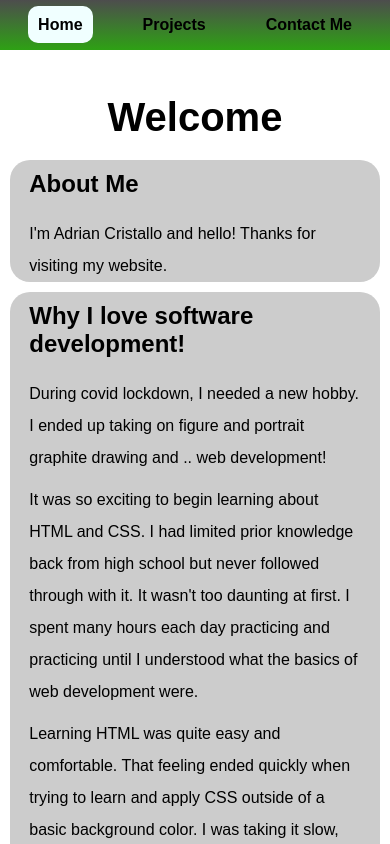
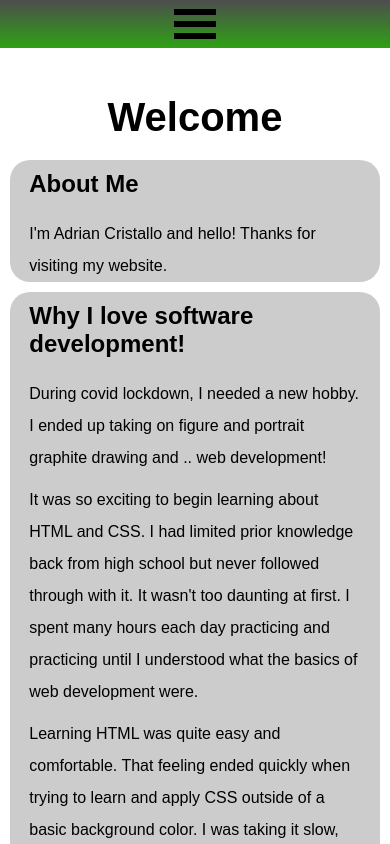
Before and after one commit to haheha24/portfolio, a React (Create React App) app: page / in a window 390 px wide. Shown: the top 844 px of the page. Built offline with nearby package versions, Linux system fonts and the light colour scheme.

Commit message:
Created a responsive navbar. Utilised useRefs and useEffect to help create an eventlistener that drops down the menu at 860px width. useMediaQuery needs refactoring as it seems messy and unoptimised, as well as not necesarilly a hook like component

```diff
--- a/src/components/header/nav/Navbar.tsx
+++ b/src/components/header/nav/Navbar.tsx
@@ -1,12 +1,48 @@
 import "./navbar.css";
+import useMediaQuery from "../../hooks/useMediaQuery";
+import { useEffect, useRef } from "react";
 import { NavLink } from "react-router-dom";
+import { GiHamburgerMenu } from "react-icons/gi";
 
 const Navbar = () => {
+  const navMediaQuery = useMediaQuery().width;
+  const navDivRef = useRef<HTMLDivElement>(null);
+  const navBurgerRef = useRef<HTMLDivElement>(null);
+
+  useEffect(() => {
+    let newDivRef = navDivRef;
+    let newBurgerRef = navBurgerRef;
+    if (navMediaQuery <= 860 && newDivRef !== null) {
+      newBurgerRef.current?.addEventListener("click", () => {
+        newDivRef.current?.classList.toggle("displayBlock");
+        return () => newDivRef.current?.classList.toggle("displayBlock");
+      });
+      return () =>
+        newBurgerRef.current?.addEventListener("click", () => {
+          newDivRef.current?.classList.toggle("displayBlock");
+          return () => newDivRef.current?.classList.toggle("displayBlock");
+        });
+    }
+  }, [navMediaQuery]);
+
   return (
     <nav id="navbar" className="navbar-background">
-      <ul className="nav-ul nav-left nav-center">
+      <ul className="nav-ul nav-center">
+        <div id="nav-div" ref={navBurgerRef}>
+          <GiHamburgerMenu
+            className="navbar-burger"
+            style={{ width: "5em", height: "3em" }}
+          />
+        </div>
+        <div className="nav-flex-left nav-center" ref={navDivRef}>
           <li className="nav-li">
-          <NavLink to="/" id="home" className="nav-link" activeClassName="nav-linkActive" exact={true}>
+            <NavLink
+              to="/"
+              id="home"
+              className="nav-link"
+              activeClassName="nav-linkActive"
+              exact={true}
+            >
               Home
             </NavLink>
           </li>
@@ -30,6 +66,7 @@ const Navbar = () => {
               Contact Me
             </NavLink>
           </li>
+        </div>
       </ul>
     </nav>
   );
--- a/src/components/header/nav/navbar.css
+++ b/src/components/header/nav/navbar.css
@@ -20,11 +20,11 @@
   margin: 0;
   padding: 0;
 }
-.nav-left {
+.nav-flex-left {
   display: flex;
   align-items: flex-start;
 }
-.nav-right {
+.nav-flex-right {
   display: flex;
   align-items: flex-end;
   margin-left: auto;
@@ -52,3 +52,43 @@
 }
 
 /*  Media Queries  */
+
+.navbar-burger {
+  margin: 0 auto;
+  display: none;
+  cursor: pointer;
+}
+@media only screen and (max-width: 860px) {
+  #navbar {
+    height: auto;
+  }
+  .nav-ul {
+    width: 100%;
+  }
+  .nav-flex-left {
+    display: none;
+    flex-direction: column;
+    justify-items: center;
+    width: 100%;
+  }
+  .nav-li,
+  .nav-link {
+    display: block;
+    width: 100%;
+  }
+  .nav-li {
+    padding: 0;
+    text-align: center;
+  }
+  .nav-link,
+  .nav-linkActive,
+  .nav-link:hover {
+    border-radius: 0;
+  }
+  .navbar-burger {
+    display: block;
+  }
+  .displayBlock {
+    display: block;
+  }
+}
--- a/src/components/hooks/useMediaQuery.tsx
+++ b/src/components/hooks/useMediaQuery.tsx
@@ -25,8 +25,8 @@ const useMediaQuery = () => {
   const windowCallBack = useCallback(getWindowDimension, [windowDimension]);
 
   useEffect(() => {
-    window.addEventListener("resize", _(windowCallBack, 1000));
-    return window.addEventListener("resize", _(windowCallBack, 1000));
+    window.addEventListener("resize", _(windowCallBack, 500));
+    return window.addEventListener("resize", _(windowCallBack, 500));
   }, []);
 
   return windowDimension;
```
Also changed, not shown: src/components/header/Header.tsx (+1 -7 lines). Lines whose indentation alone changed are shown as unchanged.
